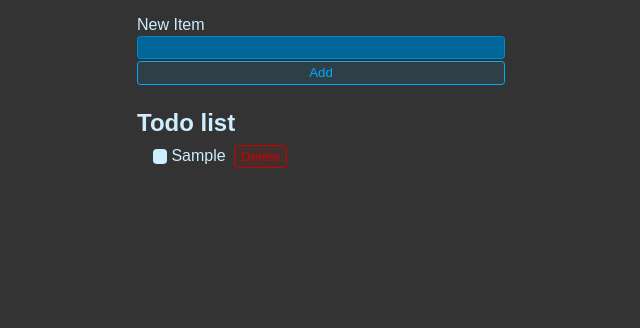
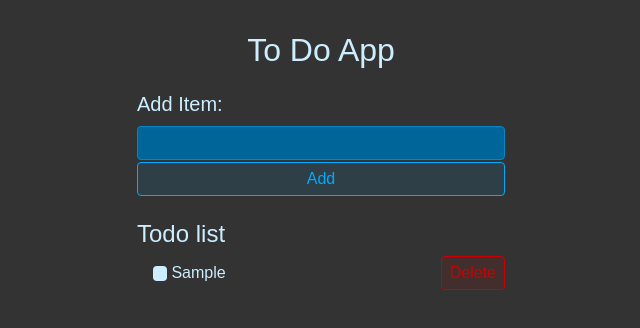
Before and after one commit to abundanceesim/ToDo-App, a React (Vite) app: page / in a window 1280 px wide. Both pictures are taken after typing "Sample" into the empty fields and a click on the button "Add". Shown: the top 328 px of the page, without its empty margins (319-959 px from the left). Built offline with nearby package versions, Linux system fonts and the light colour scheme.

Commit message:
Modify app style

```diff
--- a/index.html
+++ b/index.html
@@ -5,6 +5,8 @@
     <link rel="icon" type="image/svg+xml" href="/vite.svg" />
     <meta name="viewport" content="width=device-width, initial-scale=1.0" />
     <title>Vite + React</title>
+    <link href="https://cdn.jsdelivr.net/npm/bootstrap@5.3.1/dist/css/bootstrap.min.css" rel="stylesheet"
+      integrity="sha384-4bw+/aepP/YC94hEpVNVgiZdgIC5+VKNBQNGCHeKRQN+PtmoHDEXuppvnDJzQIu9" crossorigin="anonymous">
   </head>
   <body>
     <div id="root"></div>
--- a/src/NewTodoForm.jsx
+++ b/src/NewTodoForm.jsx
@@ -22,9 +22,11 @@ export function NewTodoForm({ onSubmit }){
     }
 
     return (
+      <>
+        <h2 style={{padding: "15px", textAlign: "center"}}>To Do App</h2>
         <form onSubmit={handleSubmit} className="new-item-form" action="">
           <div className="form-row">
-          <label htmlFor="item">New Item</label>
+            <label htmlFor="item"><h5>Add Item:</h5></label>
             {/* each time an event is fired for the input, set its text */}
             <input
               value={newItem}
@@ -35,5 +37,6 @@ export function NewTodoForm({ onSubmit }){
             <button className="btn">Add</button>
           </div>
         </form>
+      </>
     );
 }
--- a/src/TodoItem.jsx
+++ b/src/TodoItem.jsx
@@ -1,16 +1,22 @@
 export function TodoItem( {completed, id, title, toggleTodo, deleteTodo}){
     return (
+      <>
+        <div style={{ display: "flex", justifyContent: "space-between" }}>
           <li>
             <label>
               <input
-            type="checkbox" onChange={(e) => toggleTodo(id, e.target.checked)}
-            checked={completed}/>
+                type="checkbox"
+                onChange={(e) => toggleTodo(id, e.target.checked)}
+                checked={completed}
+              />
               {title}
             </label>
+          </li>
           {/*for the delete, call a function that calls deleteTodo(), don't call it directly */}
           <button onClick={() => deleteTodo(id)} className="btn btn-danger">
             Delete
           </button>
-      </li>
+        </div>
+      </>
     );
 }
--- a/src/TodoList.jsx
+++ b/src/TodoList.jsx
@@ -7,9 +7,17 @@ export function TodoList({todos, toggleTodo, deleteTodo}){
         {todos.length === 0 && "No Todos"}
         {todos.map((todo) => {
           return (
-            <TodoItem {...todo} key={todo.id} toggleTodo={toggleTodo}
-            deleteTodo={deleteTodo}/>
-          )
+            <>
+              <div>
+                <TodoItem
+                  {...todo}
+                  key={todo.id}
+                  toggleTodo={toggleTodo}
+                  deleteTodo={deleteTodo}
+                />
+              </div>
+            </>
+          );
         })}
       </ul>
     )
```
Lines whose indentation alone changed are shown as unchanged.
